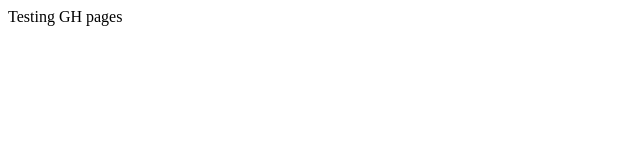
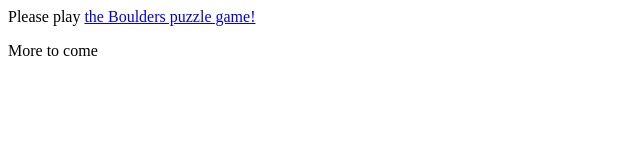
Before and after one commit to auto-gen-games/auto-gen-games.github.io, a plain HTML site: page index.html in a window 1280 px wide. Shown: the whole page, without its empty margins (0-640 px from the left). Drawn offline with Linux system fonts and the light colour scheme.

Commit message:
Added link to boulders game

```diff
--- a/index.html
+++ b/index.html
@@ -1,6 +1,7 @@
 <HTML>
-<HEAD><TITLE>Test page</TITLE></HEAD>
+<HEAD><TITLE>Auto-generated games</TITLE></HEAD>
 <BODY>
-Testing GH pages
+  <P>Please play <a href="https://auto-gen-games.github.io/boulders-game/">the Boulders puzzle game!</a></P>
+  <P>More to come</P>
 </BODY>
 </HTML>
```
